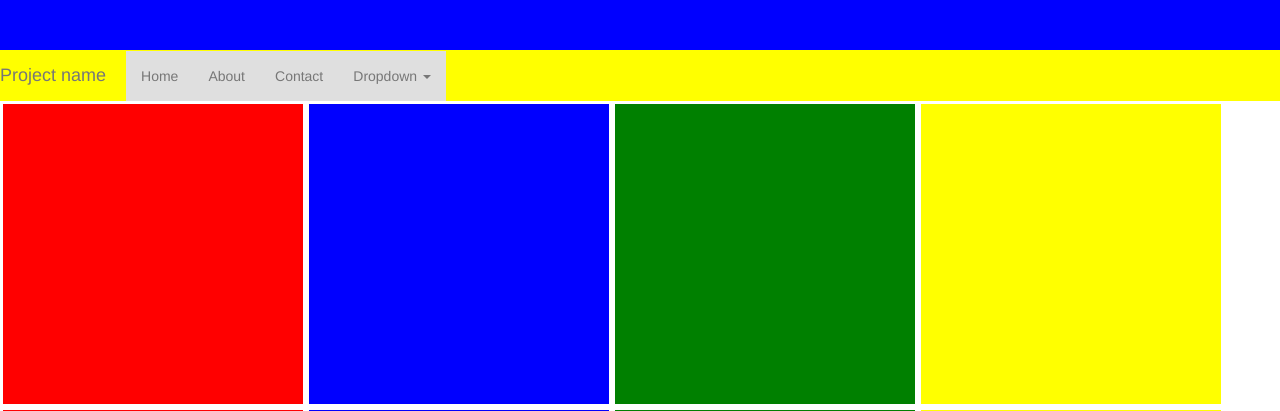
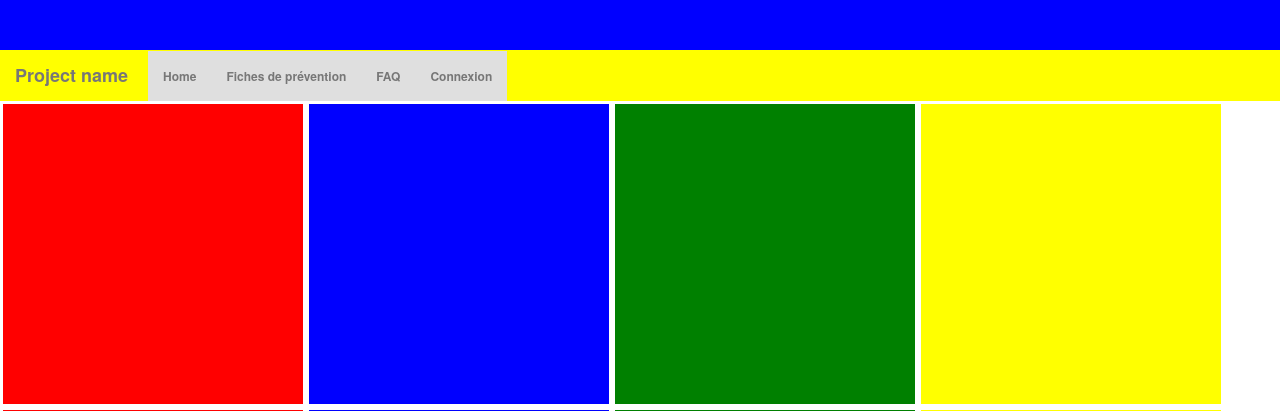
Before and after one commit to Terror404/NDLI2015, a PHP site: page /views/skeleton.php in a window 1280 px wide. Shown: the top 411 px of the page. Run offline with PHP 8.4, Linux system fonts and the light colour scheme; some libraries are stand-ins or nearby versions.

Commit message:
change homepage

```diff
--- a/stylesheets/global.css
+++ b/stylesheets/global.css
@@ -20,6 +20,7 @@ td{
 table{
 	width:100%;
 }
+/* change bootstrap breaking point*/
 
 /*homepage grid */
 
--- a/views/nav_bar.html
+++ b/views/nav_bar.html
@@ -12,16 +12,17 @@
       <div id="navbar" class="navbar-collapse collapse">
         <ul class="nav navbar-nav">
           <li class="active"><a href="#">Home</a></li>
-          <li><a href="#">About</a></li>
-          <li><a href="#">Contact</a></li>
-          <li class="dropdown">
+          <li><a href="#">Fiches de prévention</a></li>
+          <li><a href="#">FAQ</a></li>
+          <li><a href="#">Connexion</a></li>
+          <!--<li class="dropdown">
             <a href="#" class="dropdown-toggle" data-toggle="dropdown" role="button" aria-expanded="false">Dropdown <span class="caret"></span></a>
             <ul class="dropdown-menu" role="menu">
               <li><a href="#">Action</a></li>
               <li><a href="#">Another action</a></li>
               <li><a href="#">Something else here</a></li>
             </ul>
-          </li>
+          </li>-->
         </ul>
       </div><!--/.nav-collapse -->
     </div><!--/.container-fluid -->
--- a/views/skeleton.php
+++ b/views/skeleton.php
@@ -5,7 +5,7 @@
 
 	<!--javascript-->
 	<script src="https://ajax.googleapis.com/ajax/libs/jquery/1.11.3/jquery.min.js"></script>
-	<script src="https://cdnjs.cloudflare.com/ajax/libs/jquery.isotope/2.2.2/isotope.pkgd.js"></script>
+	<script src="http://isotope.metafizzy.co/v1/jquery.isotope.min.js"></script>
 	<script type="text/javascript" src="../javascript/bootstrap/js/bootstrap.min.js"></script>
 
 	<!--css-->
@@ -22,7 +22,7 @@
 	</div>
 </header>
 
-<nav class="navbar-default">
+<nav class="navbar navbar-default">
 	<div class="row">
 		<div class="col-xs-12 col-md-12" style="background-color:yellow;">
 			<?php include("nav_bar.html"); ?>
@@ -32,8 +32,6 @@
 
 <main>
 
-<div class="row">
-  <div class="col-sm-12 col-md-12">
   	<div id="container">
 	    <div class="item red"></div>
 	    <div class="item blue"></div>
@@ -56,15 +54,15 @@
 	    <div class="item green"></div>
 	    <div class="item yellow"></div>
 	</div>
-  </div>
-</div>
+
 
 <script type="text/javascript">
 	   var $container = $('#container'),
         $checkboxes = $('#filters input');
 
     $container.isotope({
-        itemSelector: '.item'
+        itemSelector: '.item',
+
 
     });
 
```
